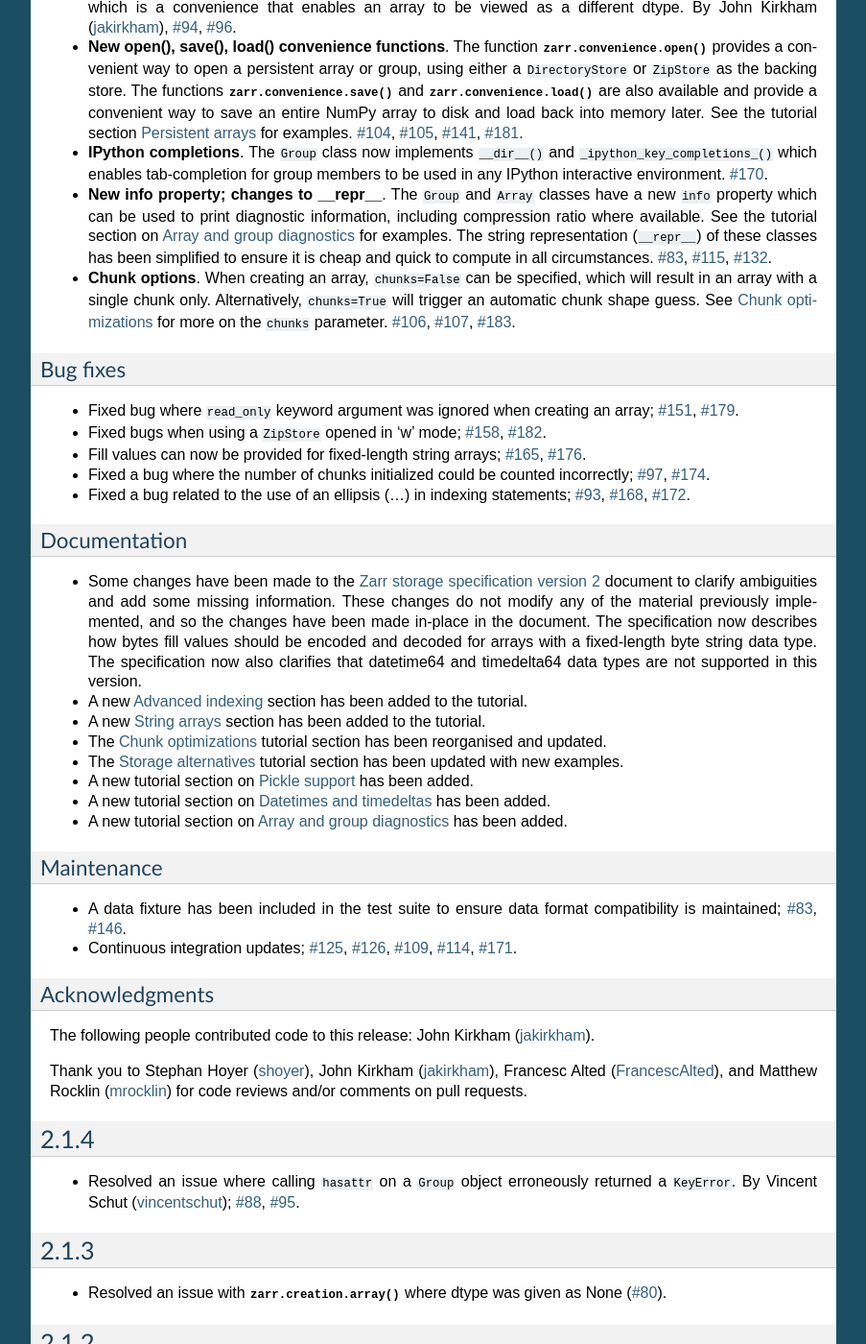
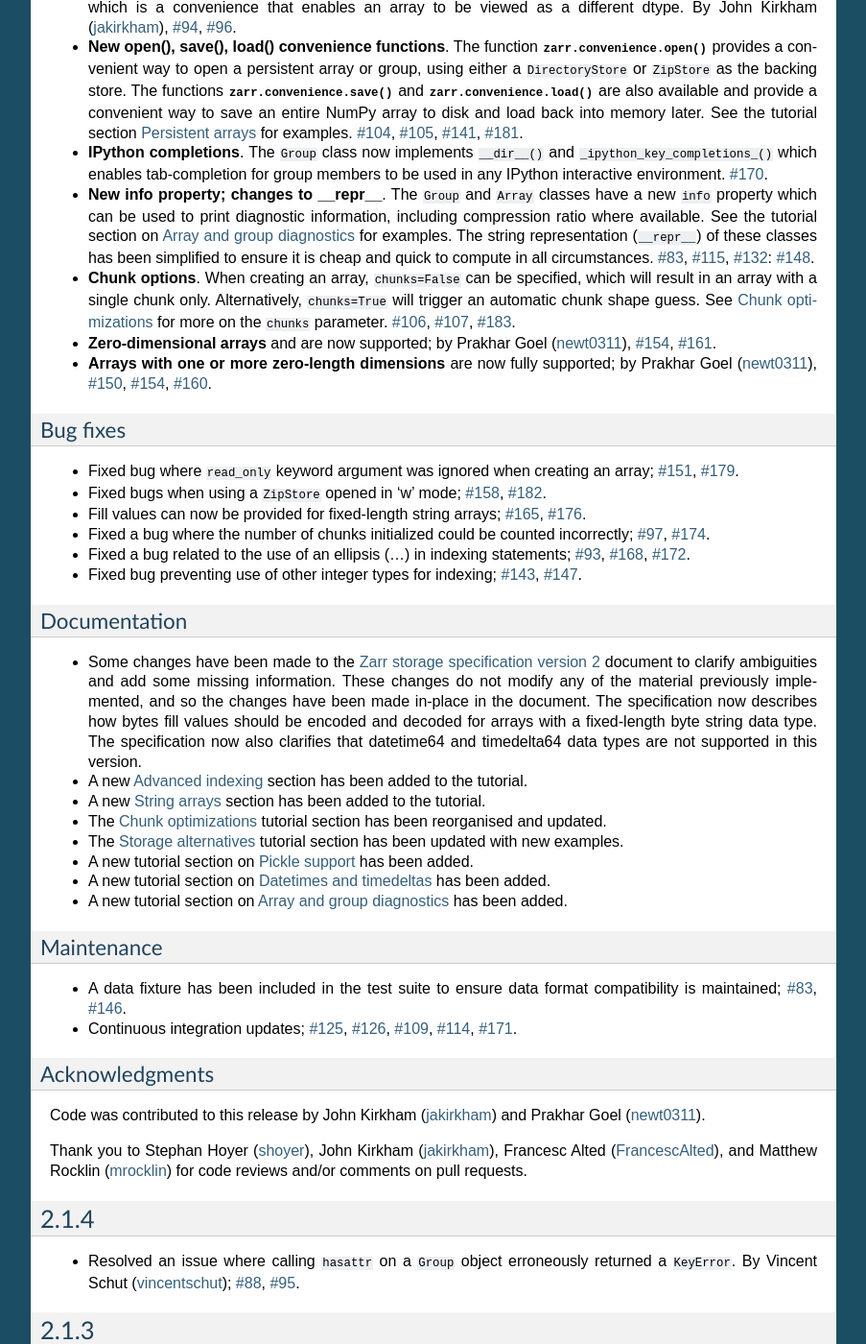
Before and after one commit to enthusiastdev121/zarr-python, a Sphinx documentation site: the page built from docs/release.rst, in a window 1280 px wide and 1400 px high, scrolled down 766 px. Shown: the whole window at 96% size, without its empty margins (198-1101 px from the left). Built offline with Sphinx 7.4.7, drawn with Linux system fonts in a browser that asks for light colours; the version number could not be read and is left out.

Commit message:
more release notes

```diff
--- a/docs/release.rst
+++ b/docs/release.rst
@@ -74,13 +74,19 @@ Enhancements
   tutorial section on :ref:`tutorial_diagnostics` for examples. The string
   representation (``__repr__``) of these classes has been simplified to ensure
   it is cheap and quick to compute in all circumstances. :issue:`83`,
-  :issue:`115`, :issue:`132`.
+  :issue:`115`, :issue:`132`: :issue:`148`.
 
 * **Chunk options**. When creating an array, ``chunks=False`` can be specified,
   which will result in an array with a single chunk only. Alternatively,
   ``chunks=True`` will trigger an automatic chunk shape guess. See
   :ref:`tutorial_chunks` for more on the ``chunks`` parameter. :issue:`106`,
   :issue:`107`, :issue:`183`.
+
+* **Zero-dimensional arrays** and are now supported; by Prakhar Goel
+  (newt0311_), :issue:`154`, :issue:`161`.
+
+* **Arrays with one or more zero-length dimensions** are now fully supported; by
+  Prakhar Goel (newt0311_), :issue:`150`, :issue:`154`, :issue:`160`.
 
 Bug fixes
 ~~~~~~~~~
@@ -99,6 +105,9 @@ Bug fixes
 
 * Fixed a bug related to the use of an ellipsis (...) in indexing statements;
   :issue:`93`, :issue:`168`, :issue:`172`.
+
+* Fixed bug preventing use of other integer types for indexing; :issue:`143`,
+  :issue:`147`.
 
 Documentation
 ~~~~~~~~~~~~~
@@ -129,7 +138,8 @@ Maintenance
 Acknowledgments
 ~~~~~~~~~~~~~~~
 
-The following people contributed code to this release: John Kirkham (jakirkham_).
+Code was contributed to this release by John Kirkham (jakirkham_) and Prakhar
+Goel (newt0311_).
 
 Thank you to Stephan Hoyer (shoyer_), John Kirkham (jakirkham_), Francesc Alted
 (FrancescAlted_), and Matthew Rocklin (mrocklin_) for code reviews and/or
@@ -374,3 +384,4 @@ See `v0.3.0 release notes on GitHub
 .. _FrancescAlted: https://github.com/FrancescAlted
 .. _jakirkham: https://github.com/jakirkham
 .. _vincentschut: https://github.com/vincentschut
+.. _newt0311: https://github.com/newt0311
```
